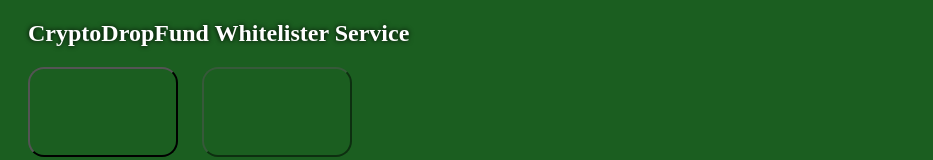
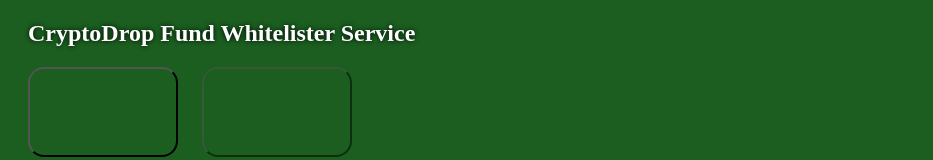
Before and after one commit to CryptoDropFund/okx_whitelist_site-main, a plain HTML site: page index.html in a window 1280 px wide. Shown: the top 160 px of the page, without its empty margins (0-933 px from the left). Drawn offline with Linux system fonts and the light colour scheme.

Commit message:
Update index.html

```diff
--- a/index.html
+++ b/index.html
@@ -14,7 +14,7 @@
              style="font-size: 50px; line-height: 100%;"></marquee>
 </div>
 
-<h2>CryptoDropFund Whitelister Service</h2>
+<h2>CryptoDrop Fund Whitelister Service</h2>
 <div class="exchange_buttons">
     <button onclick="showFieldsOKX()" class="okx_button"></button>
     <button onclick="showFieldsBybit()" class="bybit_button"></button>
```
